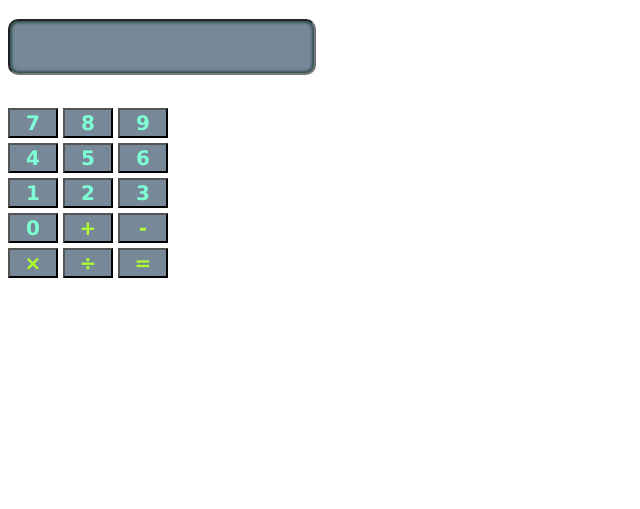
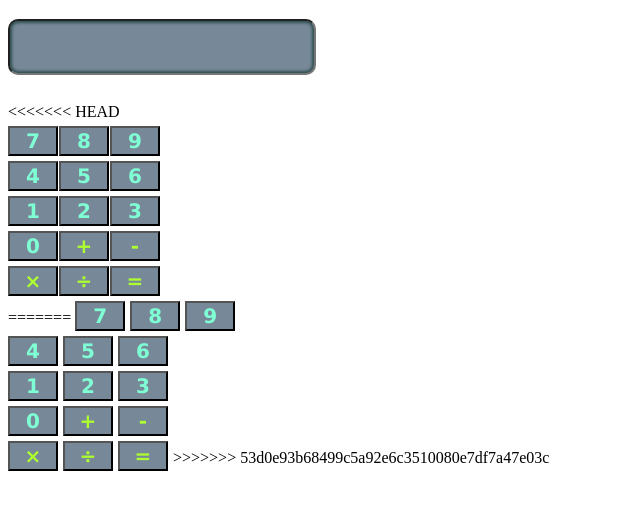
Before and after one commit to rafanduba/Calculator-clone, a plain HTML site: page index.html in a window 1280 px wide. Shown: the part 61-570 px from the top of the page, without its empty margins (0-640 px from the left). Drawn offline with Linux system fonts and the light colour scheme.

Commit message:
Criação de script para mostrar botões dinamicamente

```diff
--- a/index.html
+++ b/index.html
@@ -8,6 +8,12 @@
       <h1> Calculadora</h1>
         <input type = "text" id = "tela" readonly data-novo-numero = "false"/>
         <br><br>
+<<<<<<< HEAD
+
+        <div id = "botoes"></div>
+        <script type = "module" src = "main.js"></script>
+        <script src = "script.js"></script>
+=======
 
         <button class = "botao" onclick = "mostra_na_tela('7')">7</button>
         <button class = "botao" onclick = "mostra_na_tela('8')">8</button>
@@ -30,5 +36,6 @@
         <button class = "operacao" onclick = "calcula()">=</button>
 
         <script type = "module" src = "main.js"></script>
+>>>>>>> 53d0e93b68499c5a92e6c3510080e7df7a47e03c
     </body>
 </html>
--- /dev/null
+++ b/script.js
@@ -0,0 +1,31 @@
+const botoes = [
+    ['7', '8', '9'],
+    ['4', '5', '6'],
+    ['1', '2', '3'],
+    ['0', '+', '-'],
+    ['×', '÷', '=']
+];
+
+const container = document.getElementById('botoes');
+
+botoes.forEach(linha => {
+    linha.forEach(valor => {
+        const botao = document.createElement('button');
+
+        const ehNumero = !isNaN(valor);
+        botao.className = ehNumero ? 'botao' : 'operacao';
+
+        botao.textContent = valor;
+
+        botao.onclick = () => {
+            if (valor === '=') {
+                calcula();
+            } else {
+                mostra_na_tela(valor);
+            }
+        };
+
+        container.appendChild(botao);
+    });
+    container.appendChild(document.createElement('br'));
+});
```
Also changed, not shown: 1 other file.
